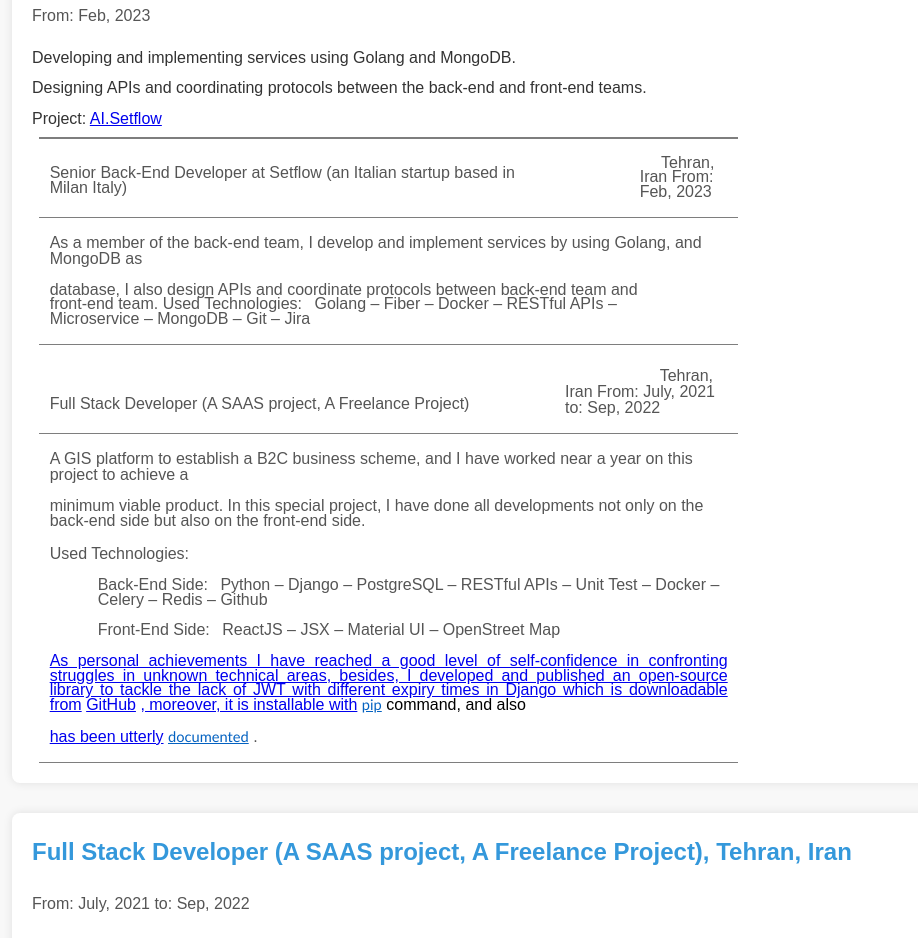
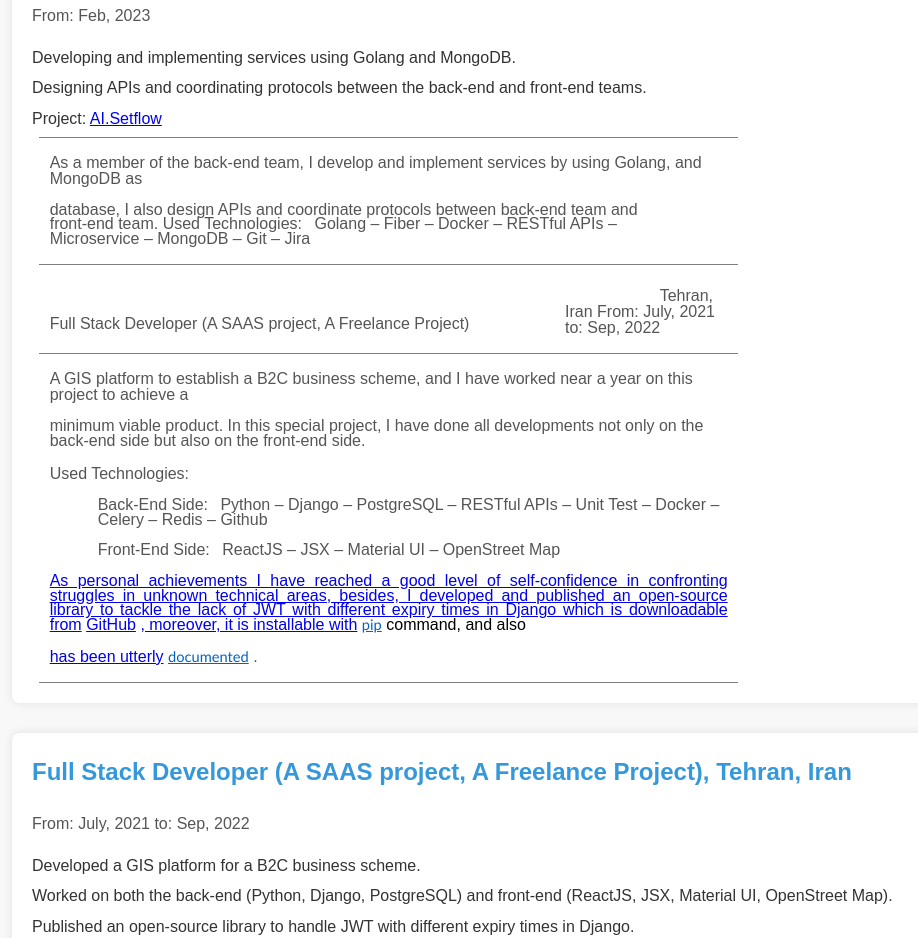
Before and after one commit to benyaamin/benyaamin.github.io, a plain HTML site: page index.html in a window 1280 px wide. Shown: the part 4567-5505 px from the top of the page, without its empty margins (8-926 px from the left). Drawn offline with Linux system fonts and the light colour scheme.

Commit message:
completing the html file

```diff
--- a/index.html
+++ b/index.html
@@ -691,14 +691,6 @@
             </ul>
             <!-- start added 2 -->
             <table style="border-collapse:collapse;margin-left:5.525pt" cellspacing="0">
-                <tr style="height:26pt">
-                    <td style="width:376pt;border-top-style:solid;border-top-width:2pt">
-                        <p class="s4" style="padding-top: 5pt;padding-left: 7pt;text-indent: 0pt;text-align: left;">Senior Back-End Developer at Setflow (an Italian startup based in Milan Italy)</p>
-                    </td>
-                    <td style="width:145pt;border-top-style:solid;border-top-width:2pt">
-                        <p class="s5" style="padding-left: 72pt;padding-right: 6pt;text-indent: 16pt;text-align: left;">Tehran, Iran From: Feb, 2023</p>
-                    </td>
-                </tr>
                 <tr style="height:47pt">
                     <td style="width:521pt" colspan="2">
                         <p class="s1" style="padding-left: 7pt;text-indent: 0pt;line-height: 12pt;text-align: left;">As a member of the back-end team, I develop and implement services by using Golang, and MongoDB as</p>
```
